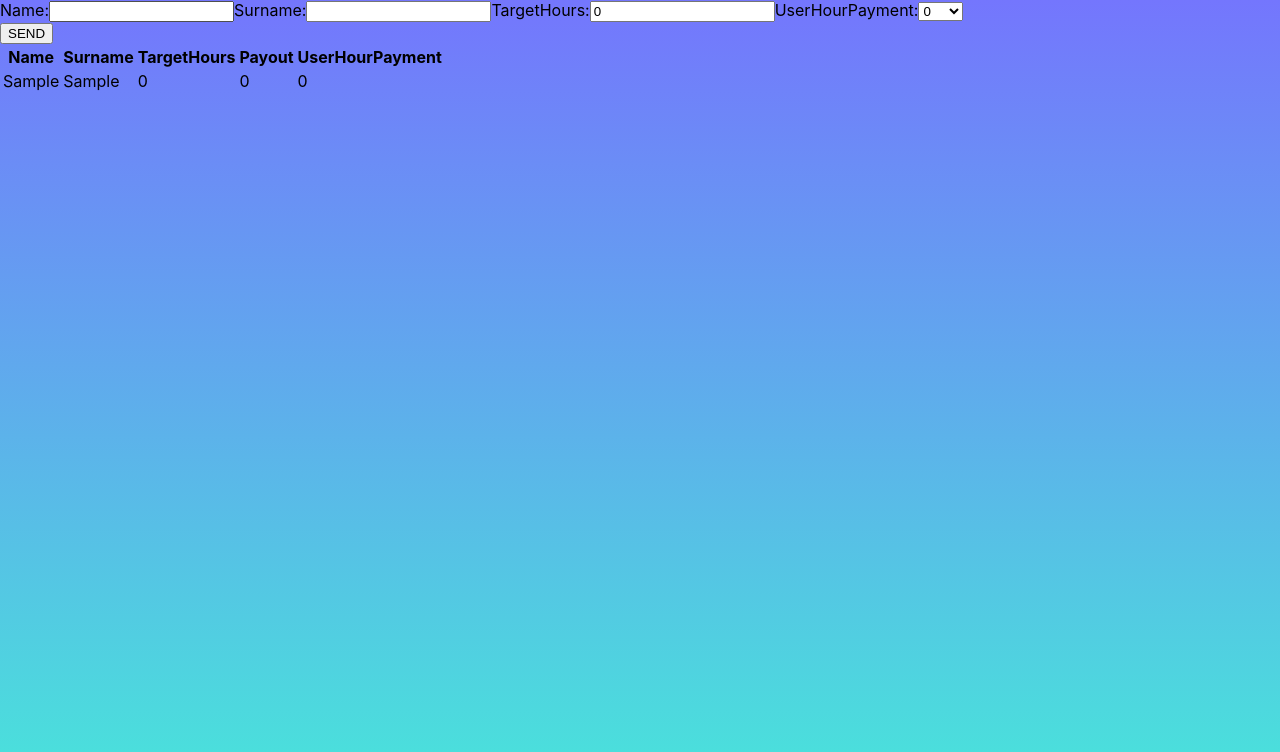
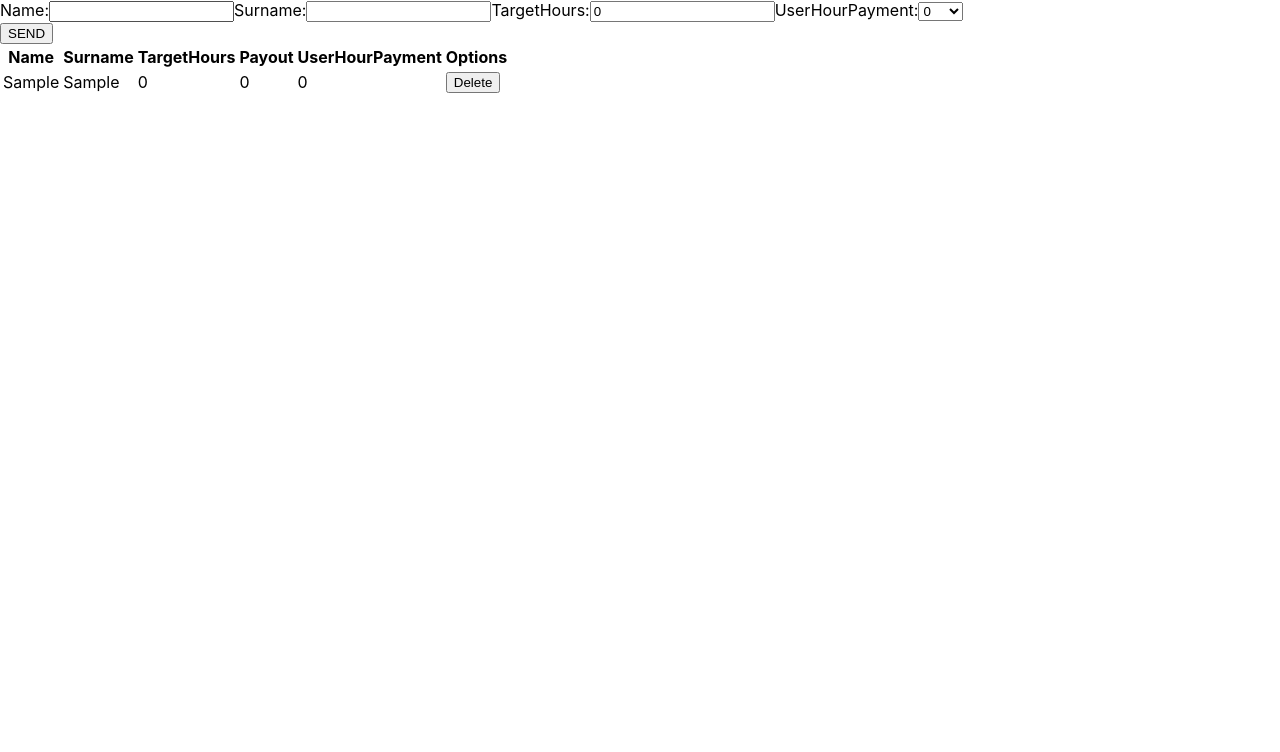
Before and after one commit to PiskuleO/Shiftera, a React (Create React App) app: page /events in a window 1280 px wide. Both pictures are taken after typing "Sample", "Sample" into the empty fields and a click on the button "SEND". Shown: the top 752 px of the page. Built offline with nearby package versions, Linux system fonts and the light colour scheme.

Commit message:
Delete Button

```diff
--- a/src/components/EventsTraining.tsx
+++ b/src/components/EventsTraining.tsx
@@ -1,8 +1,9 @@
-import React, { useState, useMemo } from "react";
+import React, { useState } from "react";
 import UsersList from "./UsersList";
 import styled from "@emotion/styled";
 
 export type UserFormData = {
+  id: number;
   name: string;
   surname: string;
   targetHours: number;
@@ -11,6 +12,7 @@ export type UserFormData = {
 
 const EventsTraining: React.FC = () => {
   const [currentValue, setCurrentValue] = useState<UserFormData>({
+    id: 0,
     name: "",
     surname: "",
     targetHours: 0,
@@ -19,8 +21,12 @@ const EventsTraining: React.FC = () => {
   const [UserFormData, setFormData] = useState<UserFormData[]>([]);
 
   const handleSubmit = () => {
-    setFormData((prevData) => [...prevData, currentValue]);
+    setFormData((prevData) => [
+      ...prevData,
+      { ...currentValue, id: prevData.length },
+    ]);
     setCurrentValue({
+      id: 0,
       name: "",
       surname: "",
       targetHours: 0,
@@ -32,16 +38,20 @@ const EventsTraining: React.FC = () => {
     e: React.ChangeEvent<HTMLInputElement | HTMLSelectElement>
   ) => {
     const { name, value } = e.target;
-    setCurrentValue((prevValue) => ({
-      ...prevValue,
+    setCurrentValue((prevData) => ({
+      ...prevData,
       [name]: value,
     }));
+  };
+
+  const deleteUser = (userId: number) => {
+    setFormData((prevData) => prevData.filter((data) => data.id !== userId));
   };
 
   return (
     <div>
       <Background></Background>
-      <form>
+      <form onSubmit={handleSubmit}>
         <label>
           Name:
           <input
@@ -74,13 +84,7 @@ const EventsTraining: React.FC = () => {
 
         <label>
           UserHourPayment:
-          <select
-            name="userHourPayment"
-            /*onChange={(e) => {
-              setHourPayment(parseInt(e.target.value));
-            }}*/
-            onChange={handleChange}
-          >
+          <select name="userHourPayment" onChange={handleChange}>
             <option value="0">0</option>
             <option value="100">100</option>
             <option value="150">150</option>
@@ -92,21 +96,13 @@ const EventsTraining: React.FC = () => {
         </label>
       </form>
       <button onClick={handleSubmit}>SEND</button>
-      <UsersList formData={UserFormData}></UsersList>
-      {/*formData.map((user) => (
-        <UsersList
-          key={uuid()}
-          name={user.name}
-          surname={user.surname}
-          targetHours={user.targetHours}
-        />
-      ))*/}
+      <UsersList formData={UserFormData} onDeleteUser={deleteUser}></UsersList>
     </div>
   );
 };
 
 const Background = styled.div`
-  background: linear-gradient(180deg, #7476fd 0%, #48e5da 100%);
+  background: white;
   background-size: cover;
   background-attachment: fixed;
   background-position: center;
--- a/src/components/User.tsx
+++ b/src/components/User.tsx
@@ -1,11 +1,21 @@
 import styled from "@emotion/styled";
-import { UserFormData } from "./EventsTraining";
 
-const User: React.FC<UserFormData> = ({
+type UserProps = {
+  id: number;
+  name: string;
+  surname: string;
+  targetHours: number;
+  userHourPayment: number;
+  onDelete: (userId: number) => void;
+};
+
+const User: React.FC<UserProps> = ({
+  id,
   name,
   surname,
   targetHours,
   userHourPayment,
+  onDelete,
 }) => {
   return (
     <Wrapper>
@@ -14,6 +24,9 @@ const User: React.FC<UserFormData> = ({
       <td>{targetHours}</td>
       <td>{targetHours * userHourPayment}</td>
       <td>{userHourPayment}</td>
+      <td>
+        <button onClick={() => onDelete(id)}>Delete</button>
+      </td>
     </Wrapper>
   );
 };
--- a/src/components/UsersList.tsx
+++ b/src/components/UsersList.tsx
@@ -1,13 +1,13 @@
 import React from "react";
 import User from "./User";
 import { UserFormData } from "./EventsTraining";
-import uuid from "react-uuid";
 
 type UsersListProps = {
   formData: UserFormData[];
+  onDeleteUser: (userId: number) => void;
 };
 
-const UsersList: React.FC<UsersListProps> = ({ formData }) => {
+const UsersList: React.FC<UsersListProps> = ({ formData, onDeleteUser }) => {
   return (
     <table>
       <thead>
@@ -17,16 +17,19 @@ const UsersList: React.FC<UsersListProps> = ({ formData }) => {
           <th>TargetHours</th>
           <th>Payout</th>
           <th>UserHourPayment</th>
+          <th>Options</th>
         </tr>
       </thead>
       <tbody>
         {formData.map((user) => (
           <User
-            key={uuid()}
+            id={user.id}
+            key={user.id}
             name={user.name}
             surname={user.surname}
             targetHours={user.targetHours}
             userHourPayment={user.userHourPayment}
+            onDelete={onDeleteUser}
           />
         ))}
       </tbody>
```
